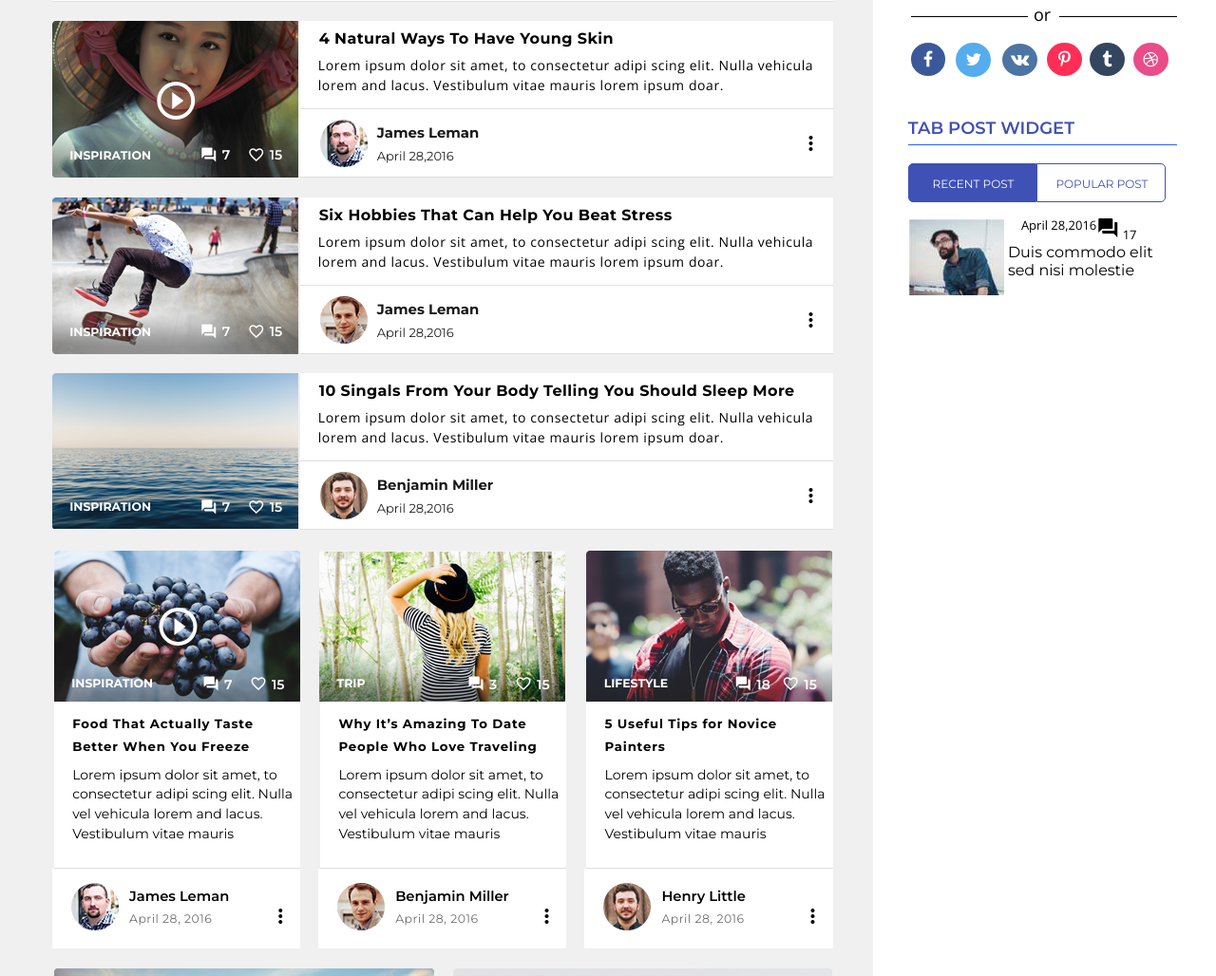
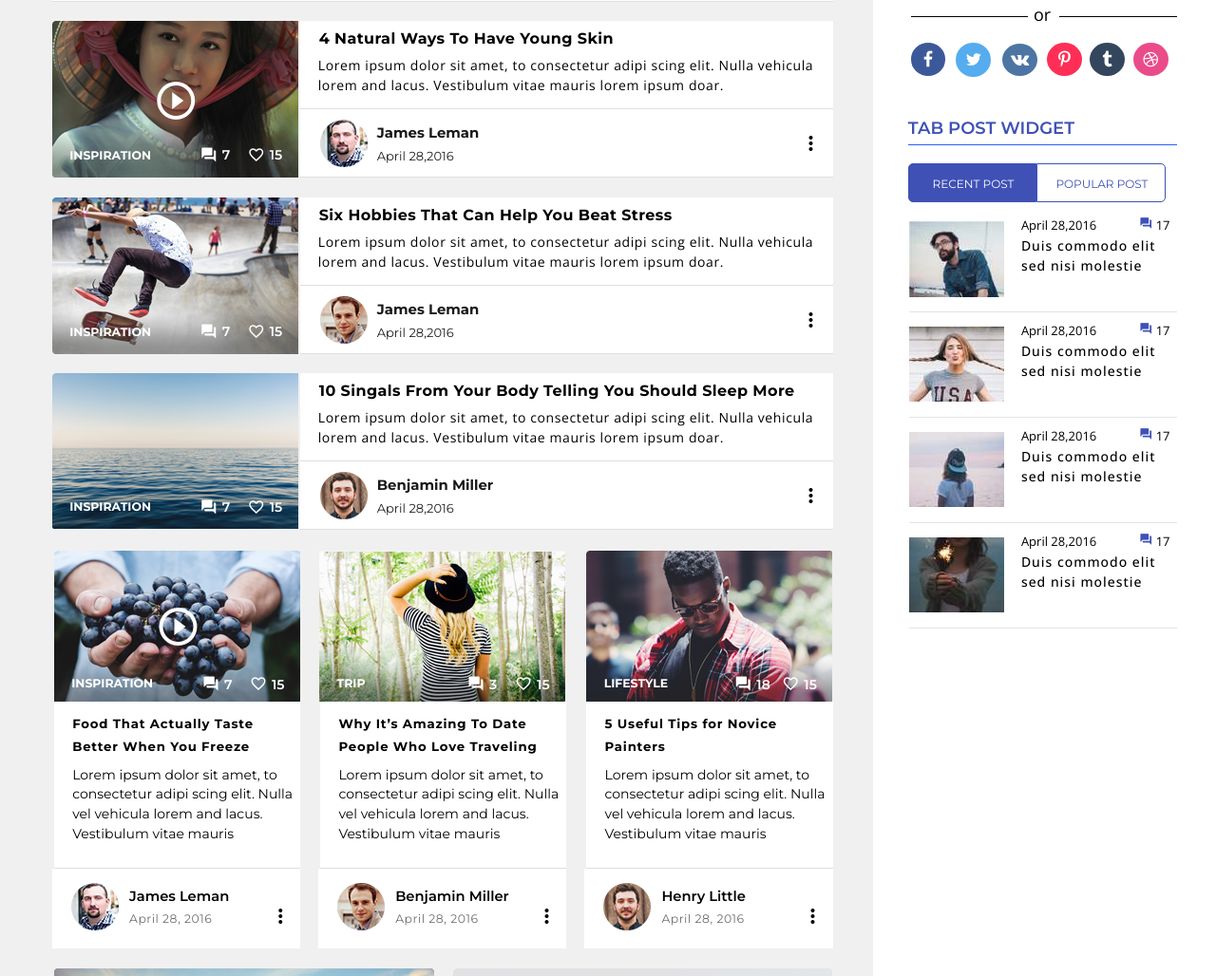
Before and after one commit to rarecode00/PSDTOHTML, a plain HTML site: page index.html in a window 1280 px wide. Shown: the part 1548-2576 px from the top of the page at 95% size. Drawn offline with nearby package versions, Linux system fonts and the light colour scheme.

Commit message:
r-post adde

```diff
--- a/index.css
+++ b/index.css
@@ -1411,17 +1411,38 @@ button.subscribe-button {
 }
 
 .r-post-img{
-    background-image:url('/public/r-post1.jpg');
     background-repeat: no-repeat;
     height: 80px;
     padding-right: 37%;
-    margin-top: 3px;
+    margin-top: 5px;
+    padding-bottom: 15px;
+}
+
+.r-post-img1{
+    background-image: url('/public/r-post1.jpg');
+}
+.r-post-img2{
+    background-image: url('/public/r-post2.jpg');
+}
+.r-post-img3{
+    background-image: url('/public/r-post3.jpg');
+}
+.r-post-img4{
+    background-image: url('/public/r-post4.jpg');
 }
 
 .r-post{
     display: flex;
     margin-left: 8px;
+    border-bottom: 1px solid #dee5e9;
+}
+
+.r-post:first-child{
     margin-top: 15.2px;
+}
+
+.r-post:not(:first-child){
+    margin-top: 10px;
 }
 
 .date-cmnt-container{
@@ -1433,3 +1454,22 @@ button.subscribe-button {
 .date-cmnt-container span{
     font-family: 'Open Sans';
 }
+
+.r-cmnts{
+    margin-left: 45px;
+}
+
+.r-cmnts i{
+    font-size: 14px;
+    color: #3f51b5;
+}
+
+.r-widget-content{
+    font-family: 'Open Sans';
+    font-size: 14px;
+    font-weight: 500;
+    letter-spacing: 1px;
+    line-height: 21px;
+    margin-left: 14px;
+    margin-top: 2px;
+}
--- a/index.html
+++ b/index.html
@@ -672,22 +672,79 @@
 
                         <div class="widget-post">
                             <div class="r-post">
-                                <div class="r-post-img"></div>
+                                <div class="r-post-img r-post-img1"></div>
                                 <div class="r-post-container">
                                     <div class="date-cmnt-container">
                                         <span>April 28,2016</span>
-                                        <div>
+                                        <div class="r-cmnts">
                                             <i class="material-icons">
                                                 forum
                                             </i>
                                             <span>17</span>
                                         </div>
                                     </div>
-                                    <div>
+                                    <div class="r-widget-content">
                                        Duis commodo elit sed nisi molestie
                                     </div>
                                 </div>
                             </div>
+                            <!-- second Post -->
+                            <div class="r-post">
+                                <div class="r-post-img r-post-img2"></div>
+                                <div class="r-post-container">
+                                    <div class="date-cmnt-container">
+                                        <span>April 28,2016</span>
+                                        <div class="r-cmnts">
+                                            <i class="material-icons">
+                                                forum
+                                            </i>
+                                            <span>17</span>
+                                        </div>
+                                    </div>
+                                    <div class="r-widget-content">
+                                       Duis commodo elit sed nisi molestie
+                                    </div>
+                                </div>
+                            </div>
+                            <!-- Thrid Post -->
+                            <div class="r-post">
+                                <div class="r-post-img r-post-img4"></div>
+                                <div class="r-post-container">
+                                    <div class="date-cmnt-container">
+                                        <span>April 28,2016</span>
+                                        <div class="r-cmnts">
+                                            <i class="material-icons">
+                                                forum
+                                            </i>
+                                            <span>17</span>
+                                        </div>
+                                    </div>
+                                    <div class="r-widget-content">
+                                       Duis commodo elit sed nisi molestie
+                                    </div>
+                                </div>
+                            </div>
+
+                            <!-- Fourth Post -->
+
+                            <div class="r-post">
+                                <div class="r-post-img r-post-img3"></div>
+                                <div class="r-post-container">
+                                    <div class="date-cmnt-container">
+                                        <span>April 28,2016</span>
+                                        <div class="r-cmnts">
+                                            <i class="material-icons">
+                                                forum
+                                            </i>
+                                            <span>17</span>
+                                        </div>
+                                    </div>
+                                    <div class="r-widget-content">
+                                       Duis commodo elit sed nisi molestie
+                                    </div>
+                                </div>
+                            </div>
+
                         </div>
 
                     </div>
```
Also changed, not shown: public/r-post2.jpg (added), public/r-post3.jpg (added), public/r-post4.jpg (added).
